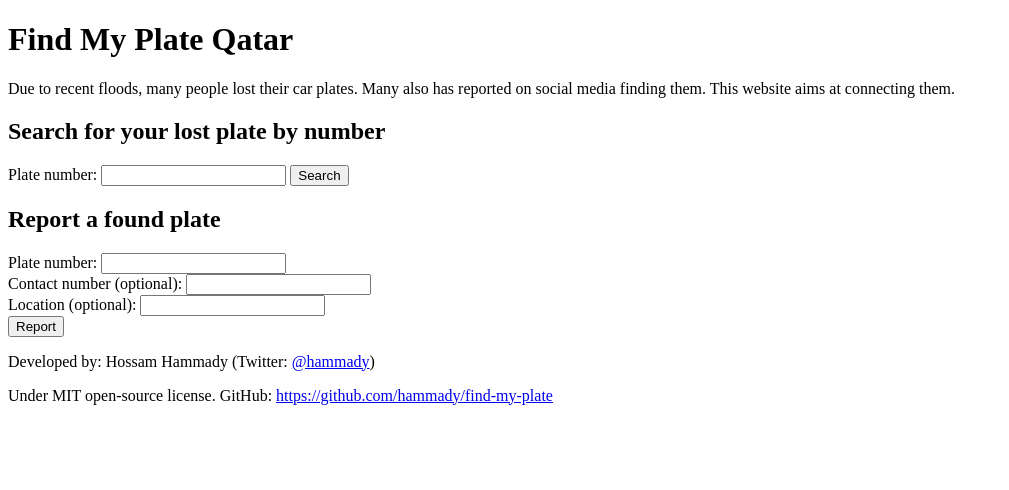
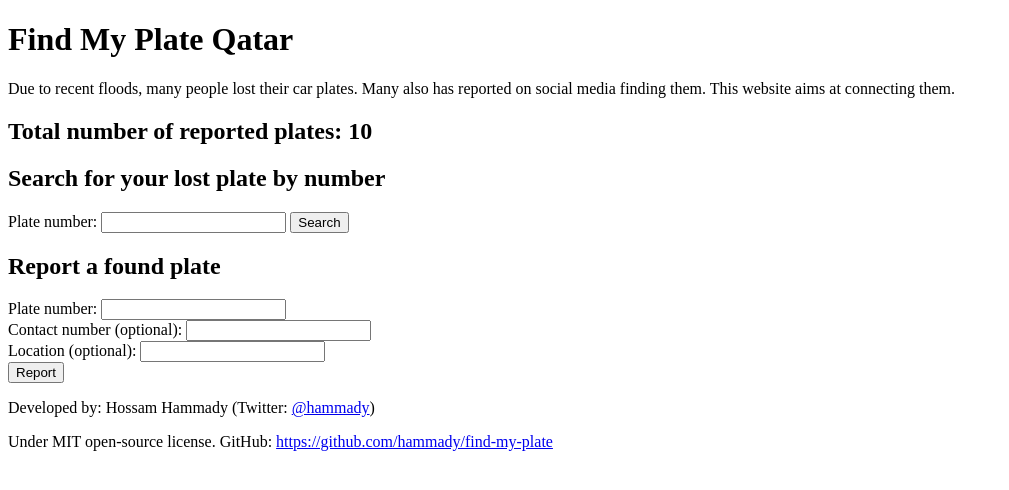
Before and after one commit to hammady/find-my-plate, a Node server app: template src/views/index.ejs in a window 1280 px wide. Shown: the top 490 px of the page, without its empty margins (0-1009 px from the left). Run offline with Node 20, Linux system fonts and the light colour scheme; the template is opened without the code that fills it: most values are stand-ins (such as "Sample title", 1, 10 or a date in 2020); some libraries are stand-ins or nearby versions.

Commit message:
Add total reports

```diff
--- a/docker-compose.yaml
+++ b/docker-compose.yaml
@@ -4,7 +4,7 @@ services:
     build: .
     environment:
     - PORT=3000
-    - DATABASE_URL=mongodb://mongo:27017/find-my-plate
+    - MONGODB_URI=mongodb://mongo:27017/find-my-plate
     ports:
     - "3000:3000"
   mongo:
--- a/src/index.js
+++ b/src/index.js
@@ -22,7 +22,10 @@ app.use(bodyParser.urlencoded({ extended: true })); // support encoded bodies
 app.set('view engine', 'ejs');
 
 app.get('/', (req, res) => {
-    res.render('index')
+    adapter.total()
+    .then(function(total) {
+        res.render('index', {total: total})
+      })
   })
 
 app.get('/ping', (req, res) => {
--- a/src/mongo.js
+++ b/src/mongo.js
@@ -24,5 +24,9 @@ module.exports = {
         contact: contact,
         location: location
     })
+  },
+
+  total: function() {
+    return collection.count()
   }
 }
--- a/src/views/index.ejs
+++ b/src/views/index.ejs
@@ -25,6 +25,11 @@
             This website aims at connecting them.
         </p>
 
+        <div>
+            <h2>
+                Total number of reported plates: <%= total %>
+            </h2>
+        </div>
         <div>
             <h2>
                 Search for your lost plate by number
```
